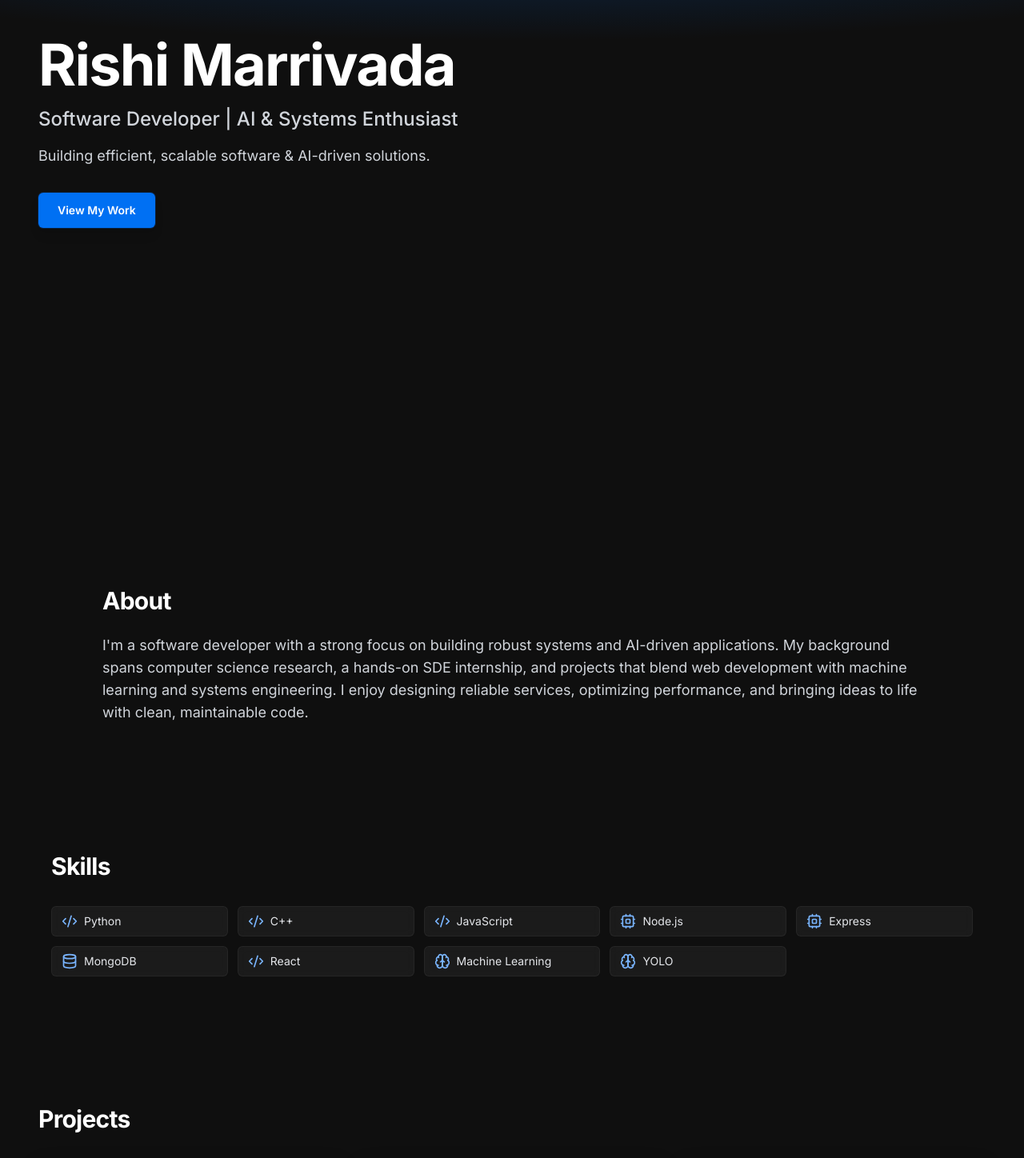
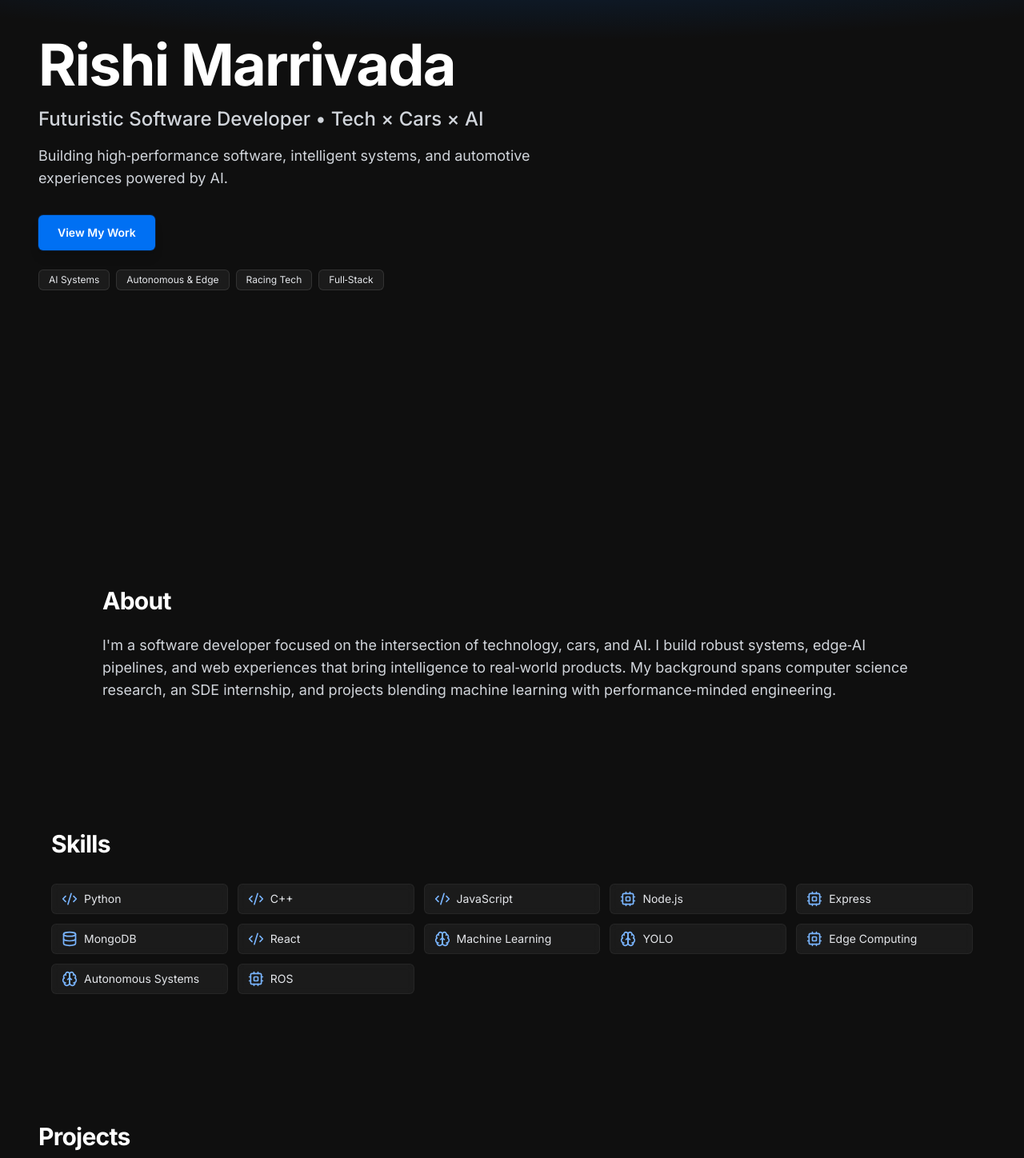
Before and after one commit to flamesdotblue/frontend-repo_lbz50mg2_o6f61s, a React (Vite) app: page / in a window 1280 px wide. Shown: the part 140-1588 px from the top of the page at 80% size. Built offline with nearby package versions, Linux system fonts and the light colour scheme; a web font is replaced by a local one.

Commit message:
Update project prj_lbz50mg2 - 2025-10-28T17:26:13.368Z

```diff
--- a/src/components/About.jsx
+++ b/src/components/About.jsx
@@ -21,7 +21,7 @@ const About = () => {
           transition={{ duration: 0.6, delay: 0.1 }}
           className="mt-6 text-base leading-7 text-gray-300 sm:text-lg"
         >
-          I'm a software developer with a strong focus on building robust systems and AI-driven applications. My background spans computer science research, a hands-on SDE internship, and projects that blend web development with machine learning and systems engineering. I enjoy designing reliable services, optimizing performance, and bringing ideas to life with clean, maintainable code.
+          I'm a software developer focused on the intersection of technology, cars, and AI. I build robust systems, edge‑AI pipelines, and web experiences that bring intelligence to real‑world products. My background spans computer science research, an SDE internship, and projects blending machine learning with performance‑minded engineering.
         </motion.p>
       </div>
     </section>
--- a/src/components/Hero.jsx
+++ b/src/components/Hero.jsx
@@ -11,7 +11,7 @@ const Hero = () => {
       <div className="absolute inset-0">
         {!prefersReducedMotion ? (
           <Spline
-            scene="https://prod.spline.design/EF7JOSsHLk16Tlw9/scene.splinecode"
+            scene="https://prod.spline.design/8fw9Z-c-rqW3nWBN/scene.splinecode"
             style={{ width: '100%', height: '100%' }}
           />
         ) : (
@@ -19,7 +19,7 @@ const Hero = () => {
         )}
       </div>
 
-      {/* Readability overlays & soft lighting */}
+      {/* Readability overlays & soft lighting (non-blocking) */}
       <div className="pointer-events-none absolute inset-0 bg-gradient-to-b from-[#0f0f0f]/50 via-[#0f0f0f]/55 to-[#0f0f0f]" />
       <div className="pointer-events-none absolute inset-x-0 top-0 h-56 bg-[radial-gradient(80%_60%_at_50%_0%,rgba(0,112,243,0.25),transparent)]" />
 
@@ -39,7 +39,7 @@ const Hero = () => {
           transition={{ duration: 0.8, delay: 0.1 }}
           className="mt-4 text-xl font-medium text-gray-300 sm:text-2xl"
         >
-          Software Developer | AI & Systems Enthusiast
+          Futuristic Software Developer • Tech × Cars × AI
         </motion.p>
 
         <motion.p
@@ -48,7 +48,7 @@ const Hero = () => {
           transition={{ duration: 0.9, delay: 0.2 }}
           className="mt-4 max-w-2xl text-base text-gray-300 sm:text-lg"
         >
-          Building efficient, scalable software & AI-driven solutions.
+          Building high‑performance software, intelligent systems, and automotive experiences powered by AI.
         </motion.p>
 
         <motion.div
@@ -64,6 +64,23 @@ const Hero = () => {
             View My Work
           </a>
         </motion.div>
+
+        {/* Quick theme badges */}
+        <motion.div
+          initial={{ opacity: 0, y: 12 }}
+          animate={{ opacity: 1, y: 0 }}
+          transition={{ duration: 0.8, delay: 0.45 }}
+          className="mt-6 flex flex-wrap gap-2"
+        >
+          {['AI Systems', 'Autonomous & Edge', 'Racing Tech', 'Full‑Stack'].map((chip) => (
+            <span
+              key={chip}
+              className="rounded-md border border-white/10 bg-white/5 px-3 py-1 text-xs text-gray-200"
+            >
+              {chip}
+            </span>
+          ))}
+        </motion.div>
       </div>
     </section>
   );
--- a/src/components/Showcase.jsx
+++ b/src/components/Showcase.jsx
@@ -35,6 +35,7 @@ const projects = [
 const capabilities = [
   'Full‑stack systems',
   'Edge‑AI models',
+  'Autonomous & perception',
   'Data & analytics',
   'APIs & integrations',
   'Performance & reliability',
@@ -54,6 +55,7 @@ const Showcase = () => {
         >
           Projects
         </motion.h2>
+        <p className="mt-2 text-sm text-gray-400">Selected work across tech, cars, and AI.</p>
         <div className="mt-8 grid gap-6 sm:grid-cols-2 lg:grid-cols-3">
           {projects.map((p, idx) => (
             <motion.div
--- a/src/components/Skills.jsx
+++ b/src/components/Skills.jsx
@@ -12,6 +12,9 @@ const skills = [
   { icon: <Code2 className="h-5 w-5" />, label: 'React' },
   { icon: <Brain className="h-5 w-5" />, label: 'Machine Learning' },
   { icon: <Brain className="h-5 w-5" />, label: 'YOLO' },
+  { icon: <Cpu className="h-5 w-5" />, label: 'Edge Computing' },
+  { icon: <Brain className="h-5 w-5" />, label: 'Autonomous Systems' },
+  { icon: <Cpu className="h-5 w-5" />, label: 'ROS' },
 ];
 
 const Skills = () => {
```
Also changed, not shown: 1 other file (tests, documents, lock files or other folders).
